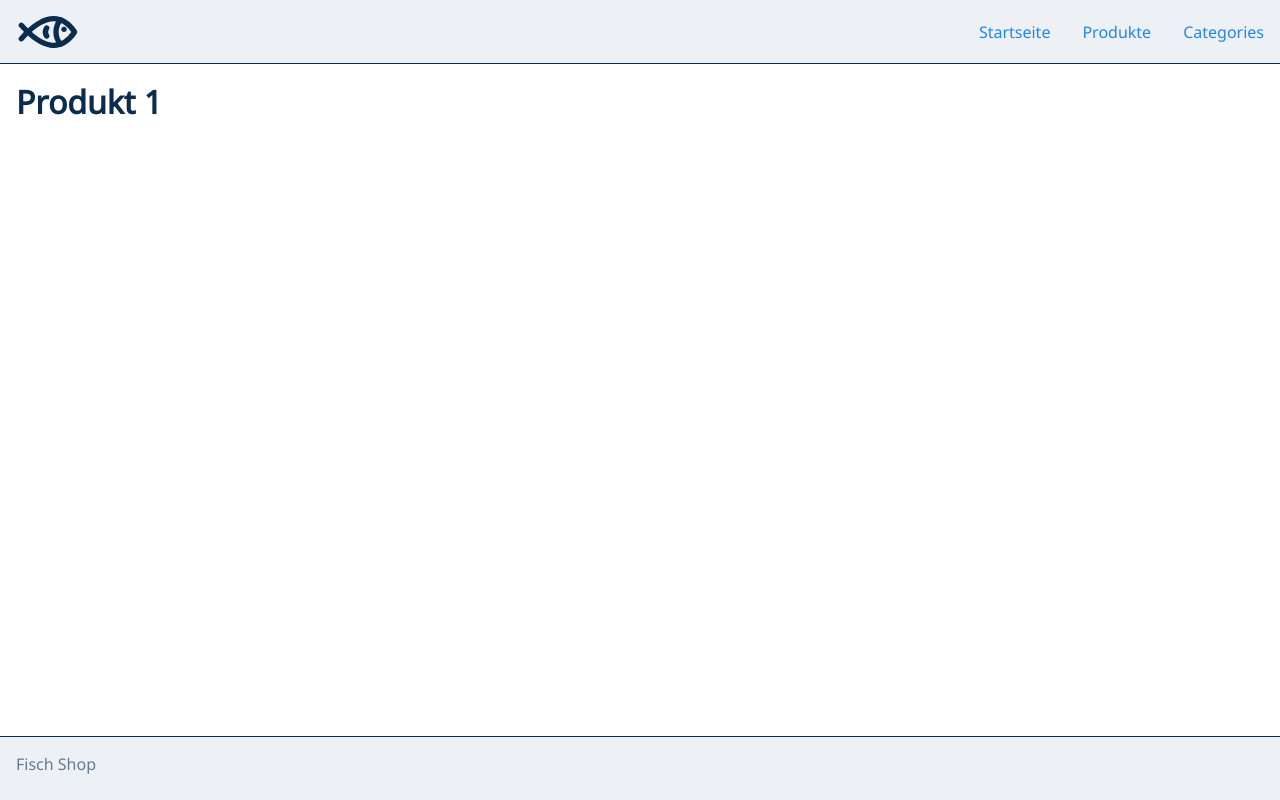
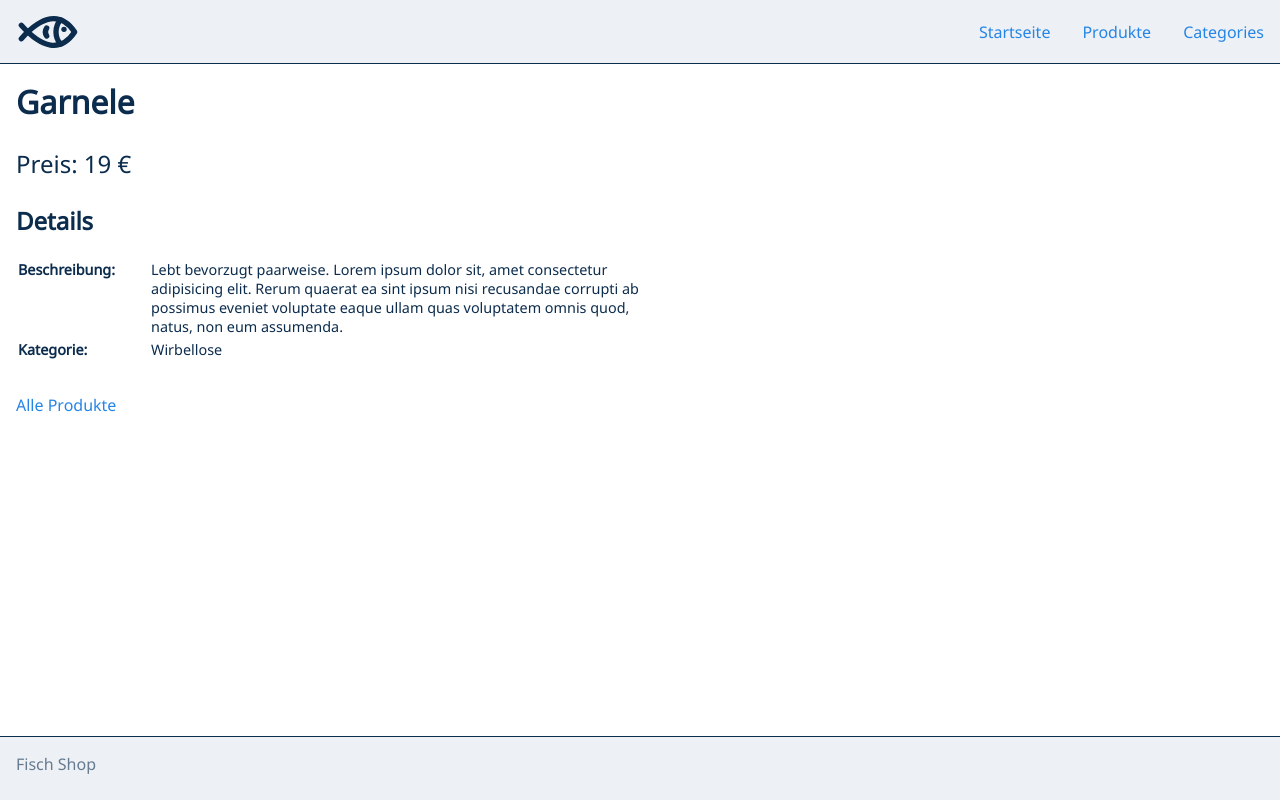
Before and after one commit to ThomasF85/cgn-web-22-4-fish-shop, a Next.js app: page /products/1 in a window 1280 px wide. Built offline with nearby package versions, Linux system fonts and the light colour scheme.

Commit message:
add ssr for products pages

```diff
--- a/pages/products/[id].js
+++ b/pages/products/[id].js
@@ -1,8 +1,67 @@
-import { useRouter } from "next/router";
+import Head from "next/head";
+import Link from "next/link";
+import styled from "styled-components";
+import Anchor from "../../components/Anchor";
+import { getProductById } from "../../services/productService";
 
-export default function Product() {
-  const router = useRouter();
-  const { id } = router.query;
+export async function getServerSideProps(context) {
+  const { id } = context.params;
+  const product = await getProductById(id);
 
-  return <h1>Produkt {id}</h1>;
+  return {
+    props: {
+      name: product.name,
+      description: product.description,
+      price: product.price,
+      category: product.category,
+    },
+  };
 }
+
+export default function Product({ name, description, price, category }) {
+  return (
+    <>
+      <Head>
+        <title>{`Product: ${name}`}</title>
+      </Head>
+      <h1>{name}</h1>
+      <Price>Preis: {price} €</Price>
+      <h2>Details</h2>
+      <Table>
+        <tbody>
+          <tr>
+            <TdBold>Beschreibung:</TdBold>
+            <td>{description}</td>
+          </tr>
+          <tr>
+            <TdBold>Kategorie:</TdBold>
+            <td>{category}</td>
+          </tr>
+        </tbody>
+      </Table>
+      <Link href={`/products`} passHref>
+        <Anchor>Alle Produkte</Anchor>
+      </Link>
+    </>
+  );
+}
+
+const Price = styled.p`
+  font-size: 1.5rem;
+`;
+
+const Table = styled.table`
+  font-size: 0.9rem;
+  text-align: left;
+  text-align: left;
+  max-width: 40rem;
+  margin-bottom: 2rem;
+`;
+
+const TdBold = styled.td`
+  vertical-align: baseline;
+  font-weight: bold;
+  display: block;
+  margin-right: 2rem;
+  padding-left: 0;
+`;
```
Also changed, not shown: pages/products/index.js (+15 -7 lines).
